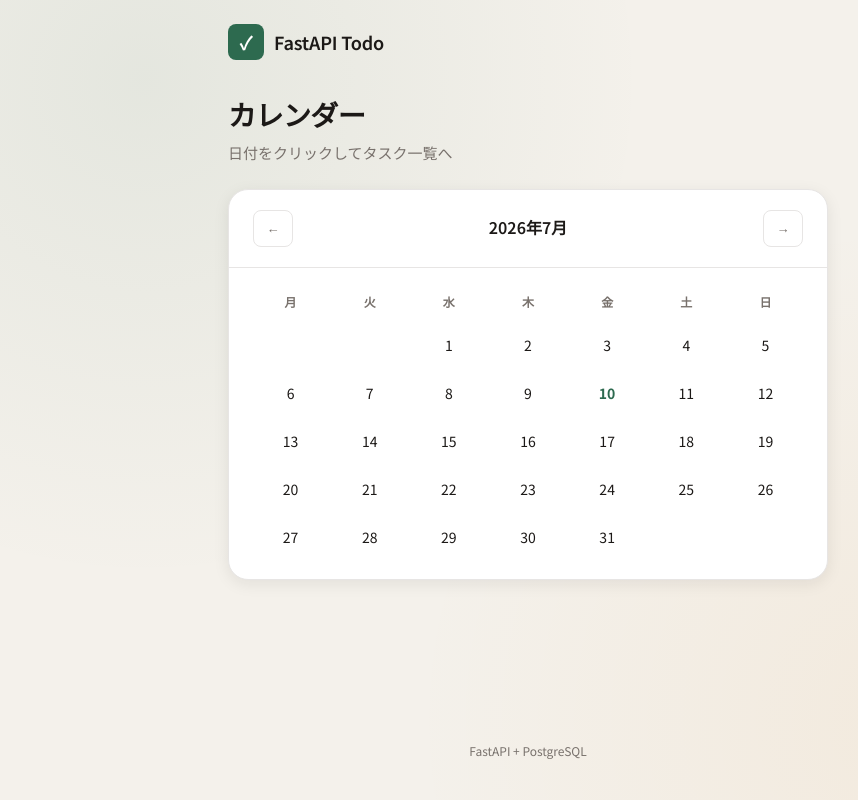
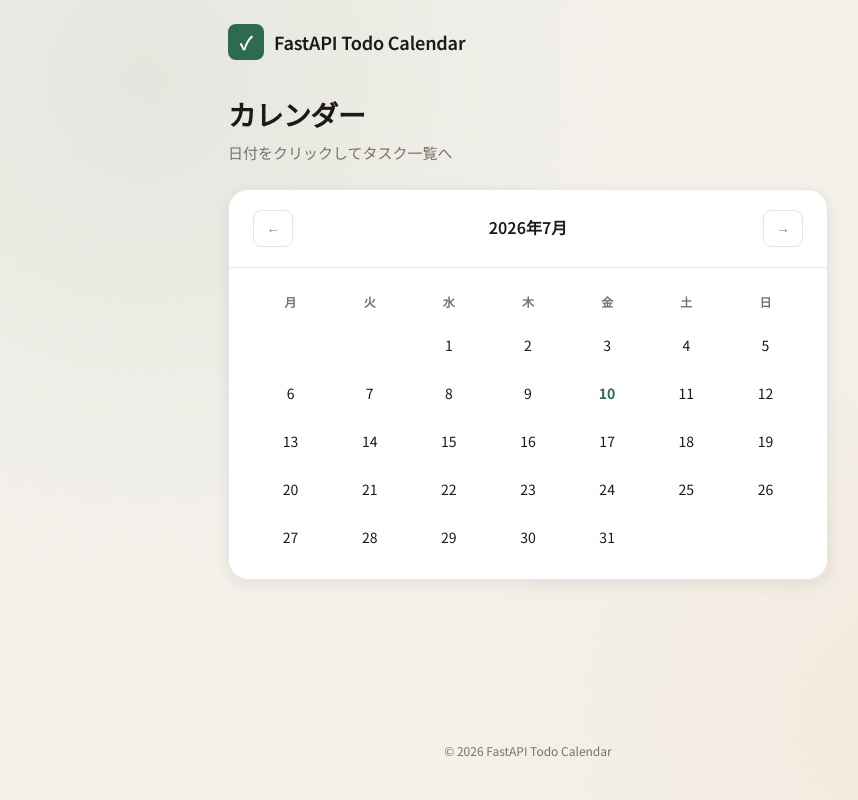
Before and after one commit to yuki-hiroe/fastapitodotraining, a FastAPI app: page / in a window 1280 px wide. Shown: the whole page, without its empty margins (112-970 px from the left). Run offline with FastAPI, Linux system fonts and the light colour scheme.

Commit message:
タイトルとフッターの文言変更

```diff
--- a/templates/base.html
+++ b/templates/base.html
@@ -14,7 +14,7 @@
         <header class="header">
             <a href="/" class="logo">
                 <span class="logo-icon" aria-hidden="true">✓</span>
-                <span class="logo-text">FastAPI Todo</span>
+                <span class="logo-text">FastAPI Todo Calendar</span>
             </a>
         </header>
 
@@ -23,7 +23,7 @@
         </main>
 
         <footer class="footer">
-            <p>FastAPI + PostgreSQL</p>
+            <p>© 2026 FastAPI Todo Calendar</p>
         </footer>
     </div>
 </body>
```
